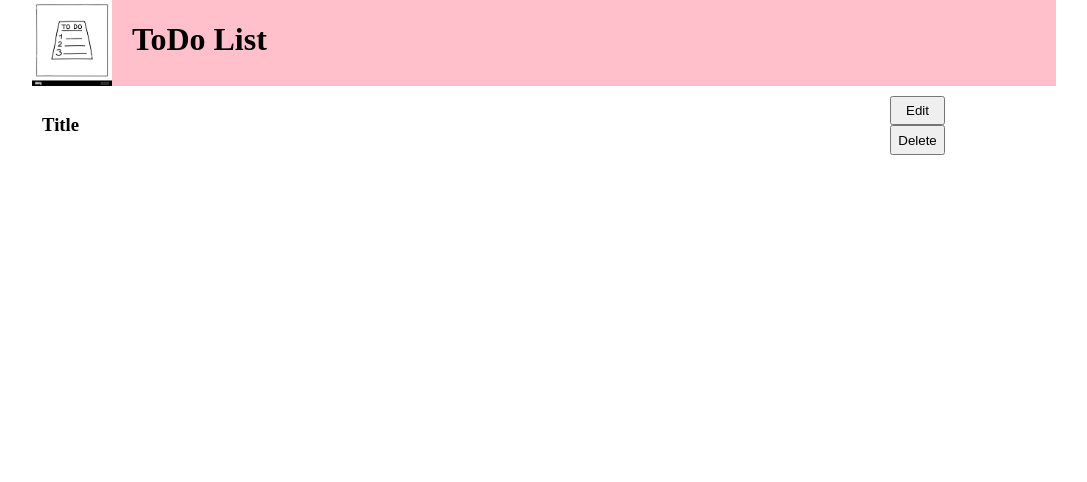
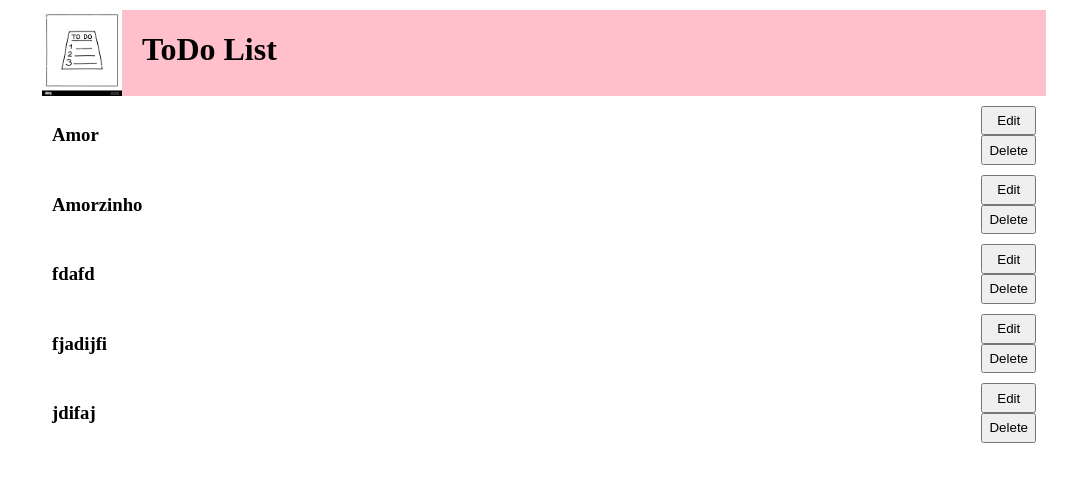
Before and after one commit to jordanaluft/toDoList, a React (Create React App) app in the folder frontend/: page / in a window 1280 px wide. Shown: the top 482 px of the page, without its empty margins (96-1183 px from the left). Built offline with nearby package versions, Linux system fonts and the light colour scheme.

Commit message:
altered App to show the elements of the list

```diff
--- a/frontend/src/App.js
+++ b/frontend/src/App.js
@@ -1,13 +1,23 @@
+import React from 'react'
 import Header from './components/Header'
 import Form from './components/Form'
 import List from './components/List'
 import Data from './Data'
 
 function App() {
+  const dataElements = Data.map(data => {
+    return <List
+            key={data.id}
+            {...data}
+            />
+     })
+
   return (
     <div>
        <Header />
-       <List />
+       <section>
+         {dataElements}
+       </section>
        {/* <Form /> */}
     </div>
     )
--- a/frontend/src/components/List.js
+++ b/frontend/src/components/List.js
@@ -1,9 +1,9 @@
 import react from 'react';
 
-function List() {
+function List(props) {
     return(
         <div className='list'>
-            <h3>Title</h3>
+            <h3>{props.title}</h3>
             <div className='list--buttons'>
                 <button>Edit</button>
                 <button>Delete</button>
--- a/frontend/src/index.css
+++ b/frontend/src/index.css
@@ -3,6 +3,8 @@ body {
   margin: 0;
   margin-left: 10%;
   margin-right: 10%;
+  /* border: 10px black; */
+  padding: 10px;
 }
 
 .header {
@@ -20,6 +22,7 @@ body {
   max-width: 1px;
   display: grid;
   gap: 10px;
+
 }
 
 .form--completed {
@@ -37,7 +40,9 @@ body {
 }
 
 .list {
-  display: flex;
-  gap: 80%;
+  display:flex;
+  justify-content:space-between;
+  margin-bottom: 10px;
   margin-left: 10px;
+  margin-right: 10px;
 }
```
